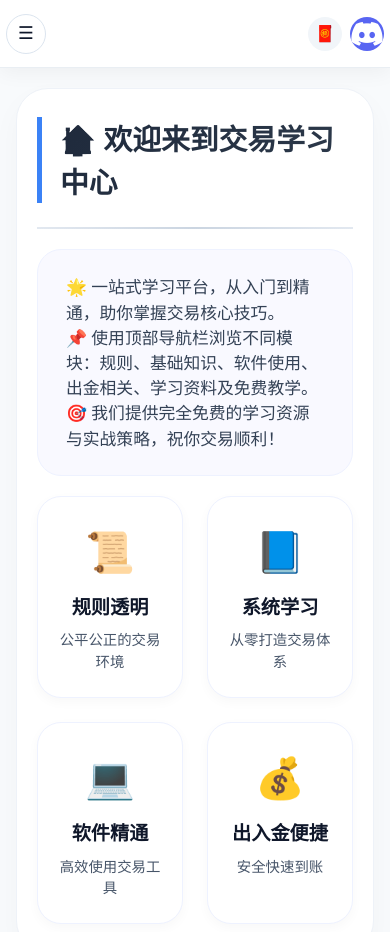
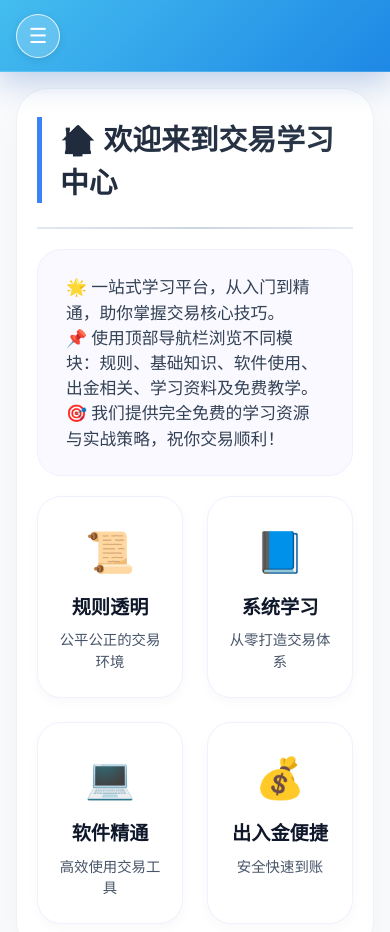
Before and after one commit to aceTraderFx/AceFx, a Vue app: page / in a window 390 px wide. Shown: the top 932 px of the page. Built offline with nearby package versions, Linux system fonts and the light colour scheme.

Commit message:
Update navbar logo and mobile menu

```diff
--- a/index.html
+++ b/index.html
@@ -14,105 +14,6 @@
         color: #1e293b;
         line-height: 1.5;
     }
-        /* 导航栏固定 */
-        .navbar {
-            position: fixed;
-            top: 0;
-            left: 0;
-            width: 100%;
-            background: rgba(255, 255, 255, 0.96);
-            backdrop-filter: blur(8px);
-            box-shadow: 0 4px 20px rgba(0, 0, 0, 0.05);
-            z-index: 1000;
-            border-bottom: 1px solid #e9eef3;
-            height: 68px;
-            overflow: visible;
-        }
-        .nav-container {
-            max-width: 1400px;
-            margin: 0 auto;
-            padding: 0 12px;
-            display: flex;
-            align-items: center;
-            justify-content: space-between;
-            height: 100%;
-            gap: 8px;
-        }
-        .nav-left { width: 56px; flex: 0 0 56px; }
-        .nav-menu {
-            flex: 1 1 auto;
-            display: flex;
-            justify-content: center;
-            gap: 18px;
-            flex-wrap: nowrap;
-            white-space: nowrap;
-            overflow-x: auto;
-            overflow-y: hidden;
-            -webkit-overflow-scrolling: touch;
-            scrollbar-width: none;
-            touch-action: pan-x;
-        }
-        .nav-menu::-webkit-scrollbar { display: none; }
-        .nav-link {
-            text-decoration: none;
-            font-size: 1rem;
-            font-weight: 500;
-            color: #334155;
-            padding: 8px 4px;
-            transition: all 0.2s;
-            position: relative;
-            white-space: nowrap;
-            flex: 0 0 auto;
-        }
-        .nav-link:hover { color: #2563eb; }
-        .nav-link.router-link-active {
-            color: #2563eb;
-            font-weight: 600;
-        }
-        .nav-link.router-link-active::after {
-            content: '';
-            position: absolute;
-            bottom: -2px;
-            left: 0;
-            width: 100%;
-            height: 2.5px;
-            background: #2563eb;
-            border-radius: 2px;
-        }
-        .nav-right {
-            width: 72px;
-            flex: 0 0 72px;
-            display: flex;
-            justify-content: flex-end;
-            gap: 8px;
-        }
-        .icon-btn-redpack {
-            background: #f1f5f9;
-            border: none;
-            cursor: pointer;
-            font-size: 1.65rem;
-            width: 42px;
-            height: 42px;
-            border-radius: 40px;
-            transition: transform 0.2s;
-        }
-        .icon-btn-redpack:hover { transform: scale(1.08); background: #fee2e2; }
-        .icon-btn-discord {
-            background: #5865F2;
-            border: none;
-            cursor: pointer;
-            width: 42px;
-            height: 42px;
-            border-radius: 40px;
-            display: flex;
-            align-items: center;
-            justify-content: center;
-            transition: transform 0.2s;
-            color: white;
-        }
-        .icon-btn-discord i { color: white; font-size: 1.7rem; }
-        .icon-btn-discord:hover { transform: scale(1.08); background: #4752c4; }
-
     /* 主内容区 */
     .main-content { padding-top: 88px; min-height: 100vh; background: #f8fafc; }
     .page-container {
@@ -149,7 +50,6 @@
         margin-top: 20px;
         border: 1px solid #eef2ff;
     }
-        /* 首页专用样式（欢迎卡片） */
     .welcome-grid {
         display: flex;
         flex-wrap: wrap;
@@ -171,29 +71,21 @@
     .welcome-card .emoji { font-size: 2.5rem; margin-bottom: 12px; display: block; }
     .welcome-card h3 { font-size: 1.2rem; margin-bottom: 8px; color: #0f172a; }
     .welcome-card p { font-size: 0.9rem; color: #475569; }
-
-        /* 响应式 */
-        @media (max-width: 980px) {
-            .nav-container { padding: 0 6px; gap: 6px; }
-            .nav-left, .nav-right { width: 44px; flex-basis: 44px; }
-            .nav-menu { gap: 8px; padding-bottom: 2px; }
-            .nav-link { font-size: 0.82rem; padding: 8px 2px; }
-            .icon-btn-redpack, .icon-btn-discord { width: 34px; height: 34px; font-size: 1rem; }
-        }
-        @media (max-width: 720px) {
-            .nav-menu { gap: 8px; }
-            .nav-link { font-size: 0.75rem; }
-            .page-container { padding: 28px 20px; margin: 0 16px; }
-            .welcome-card { min-width: 140px; }
-        }
     /* 过渡动画 */
     .fade-enter-active, .fade-leave-active { transition: opacity 0.2s ease, transform 0.2s; }
     .fade-enter-from { opacity: 0; transform: translateY(8px); }
     .fade-leave-to { opacity: 0; transform: translateY(-4px); }
+    /* 响应式（只针对内容区，无关导航栏） */
+    @media (max-width: 720px) {
+        .page-container { padding: 28px 20px; margin: 0 16px; }
+        .welcome-card { min-width: 140px; }
+    }
 </style>
 </head>
 <body>
+
     <div id="app"></div>
     <script type="module" src="/src/main.ts"></script>
+
 </body>
 </html>
--- a/src/App.vue
+++ b/src/App.vue
@@ -1,9 +1,8 @@
 <script setup lang="ts">
 import { ref } from 'vue'
-import { useRouter } from 'vue-router'
 
-const router = useRouter()
 const mobileMenuOpen = ref(false)
+let timer: ReturnType<typeof setTimeout> | null = null
 
 const menuItems = [
   { label: '首页', to: '/' },
@@ -15,20 +14,34 @@ const menuItems = [
   { label: '免费教学', to: '/freecourse' },
 ]
 
-const handleRedPacket = () => {
-  mobileMenuOpen.value = false
-  router.push('/test')
+const closeMenu = () => {
+  if (timer) clearTimeout(timer)
+  timer = setTimeout(() => {
+    mobileMenuOpen.value = false
+  }, 200)
 }
 
-const handleDiscord = () => {
-  mobileMenuOpen.value = false
-  if (confirm('🎮 加入官方 Discord 交易社区？\n与上千交易者交流心得、获取每日信号。')) {
-    alert('✨ 演示模式：正式版将跳转 Discord 邀请链接。')
+const openMenu = () => {
+  if (timer) {
+    clearTimeout(timer)
+    timer = null
+  }
+  mobileMenuOpen.value = true
+}
+
+const cancelClose = () => {
+  if (timer) {
+    clearTimeout(timer)
+    timer = null
   }
 }
 
-const closeMenu = () => {
-  mobileMenuOpen.value = false
+const toggleMenu = () => {
+  if (mobileMenuOpen.value) {
+    closeMenu()
+  } else {
+    openMenu()
+  }
 }
 </script>
 
@@ -37,20 +50,32 @@ const closeMenu = () => {
     <div class="navbar">
       <div class="nav-container">
         <div class="nav-left">
-          <button class="menu-toggle" type="button" @click="mobileMenuOpen = !mobileMenuOpen" aria-label="展开菜单">☰</button>
+          <button
+            class="menu-toggle"
+            type="button"
+            @click="toggleMenu"
+            @pointerenter="openMenu"
+            @pointerleave="closeMenu"
+            aria-label="菜单"
+          >
+            ☰
+          </button>
         </div>
 
         <nav class="nav-menu desktop-nav">
           <router-link v-for="item in menuItems" :key="item.to" :to="item.to" class="nav-link" @click="closeMenu">{{ item.label }}</router-link>
         </nav>
 
-        <div class="nav-right">
-          <button class="icon-btn-redpack" @click="handleRedPacket">🧧</button>
-          <button class="icon-btn-discord" @click="handleDiscord"><i class="fab fa-discord"></i></button>
-        </div>
+        <div class="nav-right"></div>
       </div>
 
-      <div v-if="mobileMenuOpen" class="mobile-nav-panel">
+      <div
+        v-if="mobileMenuOpen"
+        class="mobile-nav-panel"
+        @pointerenter="cancelClose"
+        @pointerleave="closeMenu"
+        @click.self="closeMenu"
+      >
         <router-link v-for="item in menuItems" :key="item.to" :to="item.to" class="nav-link mobile-link" @click="closeMenu">{{ item.label }}</router-link>
       </div>
     </div>
@@ -65,103 +90,186 @@ const closeMenu = () => {
 </template>
 
 <style scoped>
-.nav-left,
-.nav-right {
+.navbar {
+  position: fixed;
+  top: 0;
+  left: 0;
+  width: 100%;
+  background: linear-gradient(135deg, #44BDEF 0%, #1e88e5 100%);
+  border-bottom: 1px solid rgba(255, 255, 255, 0.12);
+  box-shadow: 0 10px 30px rgba(14, 79, 179, 0.25);
+  z-index: 1000;
+  overflow: visible;
+  height: 96px;
   display: flex;
   align-items: center;
 }
 
-.menu-toggle {
-  display: none;
-  border: 1px solid #dbe4ee;
-  background: #fff;
-  color: #0f172a;
-  border-radius: 999px;
-  width: 40px;
-  height: 40px;
-  font-size: 1.1rem;
-  cursor: pointer;
+.nav-container {
+  display: flex;
+  align-items: center;
+  justify-content: space-between;
+  width: 100%;
+  max-width: 1400px;
+  margin: 0 auto;
+  padding: 0 20px;
+  height: 100%;
+}
+
+.nav-left {
+  display: flex;
+  align-items: center;
+  gap: 8px;
+  flex-shrink: 0;
+}
+
+.nav-right {
+  display: flex;
+  align-items: center;
+  gap: 8px;
+  flex-shrink: 0;
+  width: 72px;
 }
 
 .desktop-nav {
+  flex: 1;
   display: flex;
   align-items: center;
+  justify-content: center;
+  gap: 18px;
+  height: 100%;
 }
 
-.nav-dropdown {
-  position: relative;
+/* PC端导航链接样式 */
+.nav-link {
+  color: #eff6ff;
+  font-size: 1.4rem;
+  font-weight: 500;
+  text-decoration: none;
+  padding: 0 12px;
+  display: inline-flex;
+  align-items: center;
+  height: 100%;
+  transition: all 0.2s ease;
+  border-bottom: 2px solid transparent;
 }
 
-.nav-dropdown-toggle {
-  background: transparent;
-  border: 0;
-  cursor: pointer;
-  font: inherit;
+/* PC端悬浮：加粗 + 白色下划线，颜色变白 */
+.nav-link:hover,
+.nav-link.router-link-active:hover {
+  color: #ffffff;
+  font-weight: 700;
+  border-bottom-color: #ffffff;
 }
 
-.nav-dropdown-panel {
-  position: absolute;
-  top: calc(100% + 8px);
-  left: 0;
-  min-width: 180px;
-  display: none;
-  flex-direction: column;
-  background: #fff;
-  border: 1px solid #e5eef7;
-  border-radius: 16px;
-  box-shadow: 0 10px 25px rgba(15, 23, 42, 0.12);
-  padding: 6px;
-  z-index: 1100;
+/* PC端激活状态无特殊样式 */
+.nav-link.router-link-active {
+  color: #eff6ff;
+  font-weight: 500;
+  border-bottom-color: transparent;
 }
 
-.nav-dropdown:hover .nav-dropdown-panel,
-.nav-dropdown:focus-within .nav-dropdown-panel {
-  display: flex;
+/* 汉堡菜单按钮基础样式 */
+.menu-toggle {
+  display: none;
+  border: 1px solid #ffffffcc;
+  background: rgba(255, 255, 255, 0.2);
+  color: white;
+  border-radius: 999px;
+  width: 44px;
+  height: 44px;
+  font-size: 1.3rem;
+  cursor: pointer;
+  box-shadow: 0 2px 8px rgba(0, 0, 0, 0.1);
+  transition: all 0.2s ease;
+  backdrop-filter: blur(4px);
 }
 
-.drop-link {
-  padding: 8px 10px;
-  border-radius: 10px;
+.menu-toggle:hover {
+  background: #ffffff;
+  color: #1e88e5;
+  transform: scale(1.08);
+  border-color: #ffffff;
+  box-shadow: 0 4px 12px rgba(0, 0, 0, 0.2);
 }
 
-.drop-link:hover {
-  background: #f1f5f9;
+.menu-toggle:active {
+  transform: scale(0.96);
 }
 
+/* 移动端菜单面板 */
 .mobile-nav-panel {
   display: none;
   flex-direction: column;
-  gap: 6px;
-  padding: 10px 12px 12px;
-  border-top: 1px solid #edf2f7;
+  gap: 8px;
+  padding: 16px;
+  border-top: 1px solid #e2e8f0;
   background: rgba(255, 255, 255, 0.98);
+  position: absolute;
+  top: 100%;
+  left: 0;
+  right: 0;
+  z-index: 1001;
+  backdrop-filter: blur(8px);
 }
 
+/* 移动端菜单项默认样式 */
 .mobile-link {
-  padding: 10px 12px;
+  padding: 12px 20px;
   border-radius: 12px;
-  background: #f8fafc;
+  background: transparent;
+  color: #0f172a;          /* 深色 */
+  font-weight: 500;
+  transition: all 0.2s ease;
+  display: flex;
+  align-items: center;
+  text-decoration: none;
+  font-size: 1.1rem;
 }
 
+/* 移动端悬浮：只加粗 + 蓝色下划线，颜色不变（仍为深色） */
+.mobile-link:hover {
+  font-weight: 700;
+  text-decoration: underline;
+  text-decoration-color: #1e88e5;
+  text-decoration-thickness: 2px;
+  text-underline-offset: 4px;
+  background: transparent;
+  transform: none;
+  box-shadow: none;
+  color: #0f172a;         /* 显式保持深色，不变 */
+}
+
+/* 移动端激活样式：完全移除特殊背景和边框，与普通状态一致 */
+.mobile-link.router-link-active {
+  background: transparent;
+  color: #0f172a;
+  border-left: none;
+  font-weight: 500;
+  text-decoration: none;
+}
+
+/* 响应式：移动端显示汉堡菜单，隐藏桌面导航 */
 @media (max-width: 980px) {
+  .navbar {
+    height: 72px;
+  }
+  .nav-container {
+    padding: 0 16px;
+  }
   .menu-toggle {
     display: inline-flex;
     align-items: center;
     justify-content: center;
   }
-
   .desktop-nav {
     display: none;
   }
-
   .mobile-nav-panel {
     display: flex;
   }
-
-  .nav-left,
   .nav-right {
-    width: auto;
-    flex: 0 0 auto;
+    display: none;
   }
 }
 </style>
```
Also changed, not shown: src/img/propfirmLog.png (added). Lines whose indentation alone changed are shown as unchanged.
